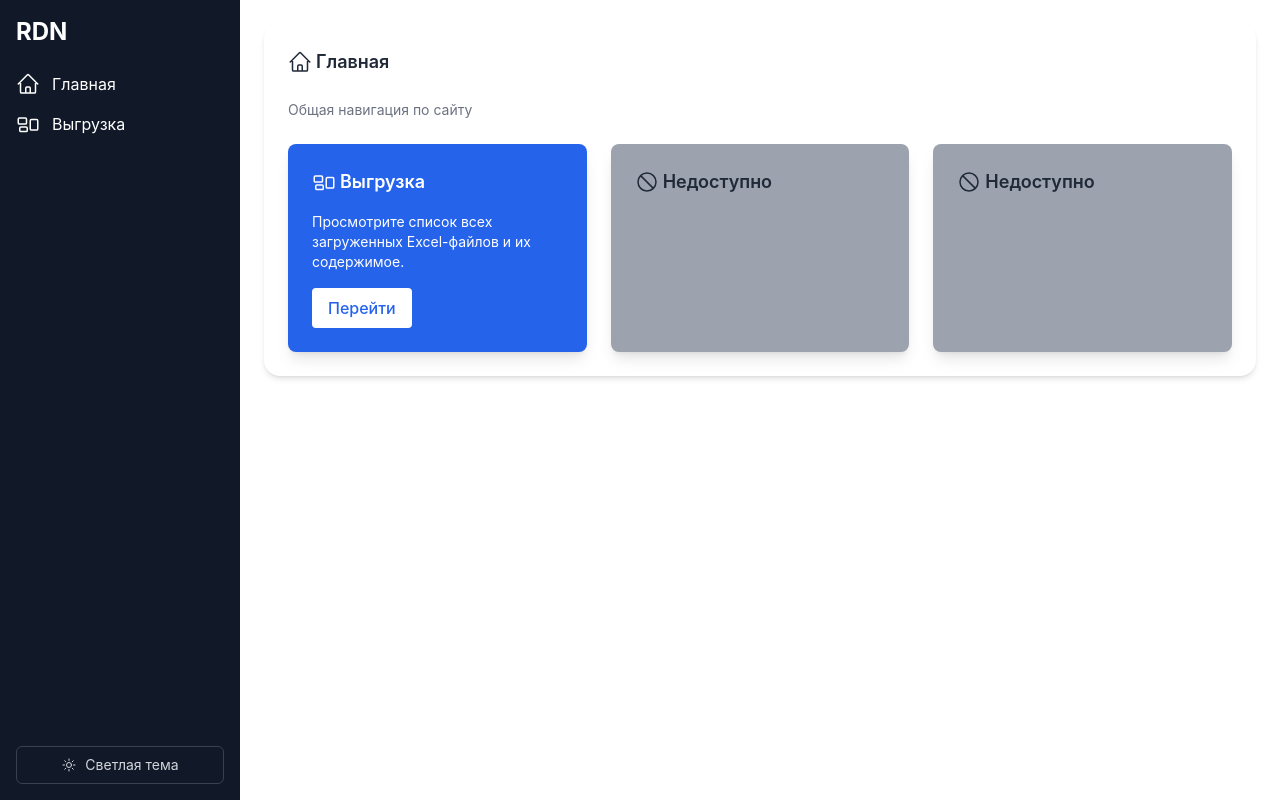
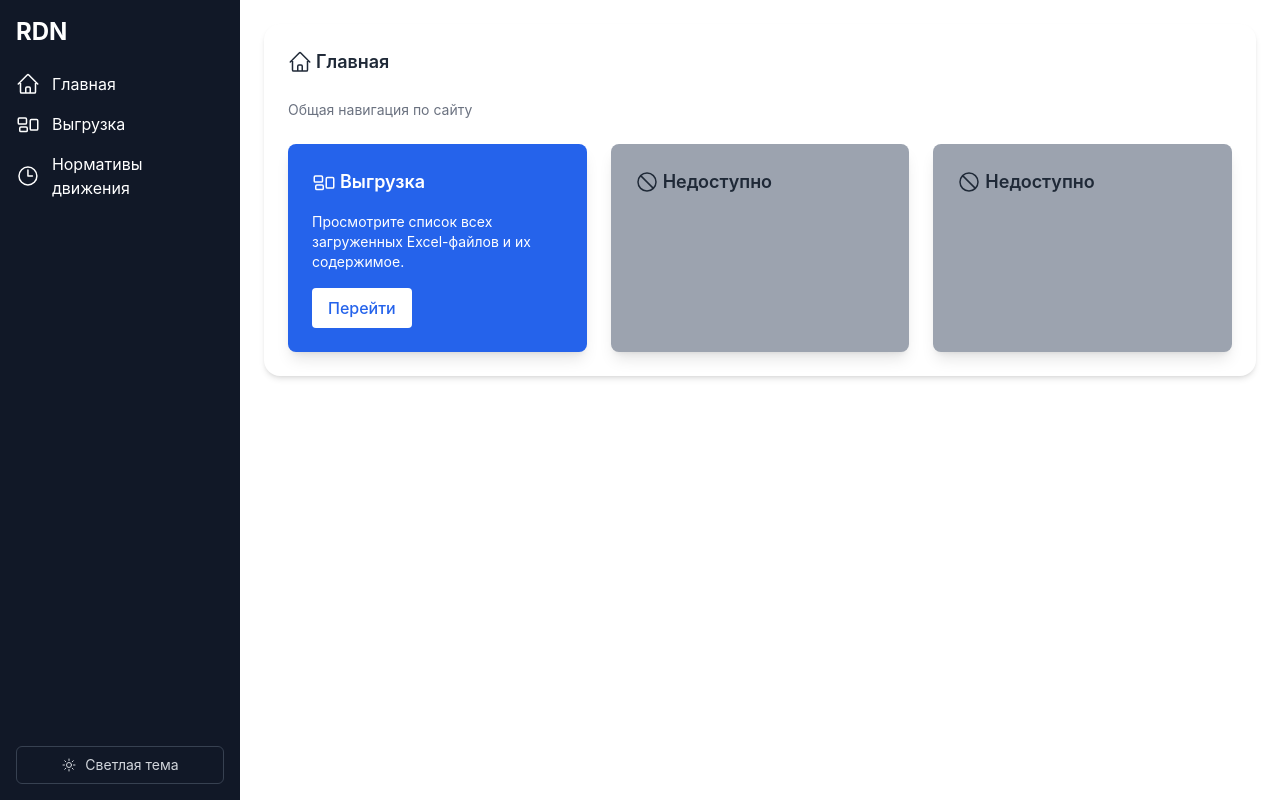
Before and after one commit to rdndanil/routes, a React (Create React App) app: page / in a window 1280 px wide. Built offline with nearby package versions, Linux system fonts and the light colour scheme.

Commit message:
Update Sidebar.jsx

```diff
--- a/src/components/Sidebar.jsx
+++ b/src/components/Sidebar.jsx
@@ -61,6 +61,27 @@ const Sidebar = () => {
             />
           </svg>
             Выгрузка
+          </Link>
+
+                    <Link
+            to="/normativ" // Указываем путь для перехода (например, на страницу "Выгрузка")
+            className="hover:text-indigo-400 flex items-center gap-x-2"
+          >
+            <svg
+              xmlns="http://www.w3.org/2000/svg"
+              fill="none"
+              viewBox="0 0 24 24"
+              stroke-width="1.5"
+              stroke="currentColor"
+              class="w-6 h-6 mr-1"
+            >
+              <path
+                stroke-linecap="round"
+                stroke-linejoin="round"
+                d="M12 6v6h4.5m4.5 0a9 9 0 1 1-18 0 9 9 0 0 1 18 0Z"
+              />
+            </svg>
+            Нормативы движения
           </Link>
           {/* <Link
             to="/zayavki"
```
